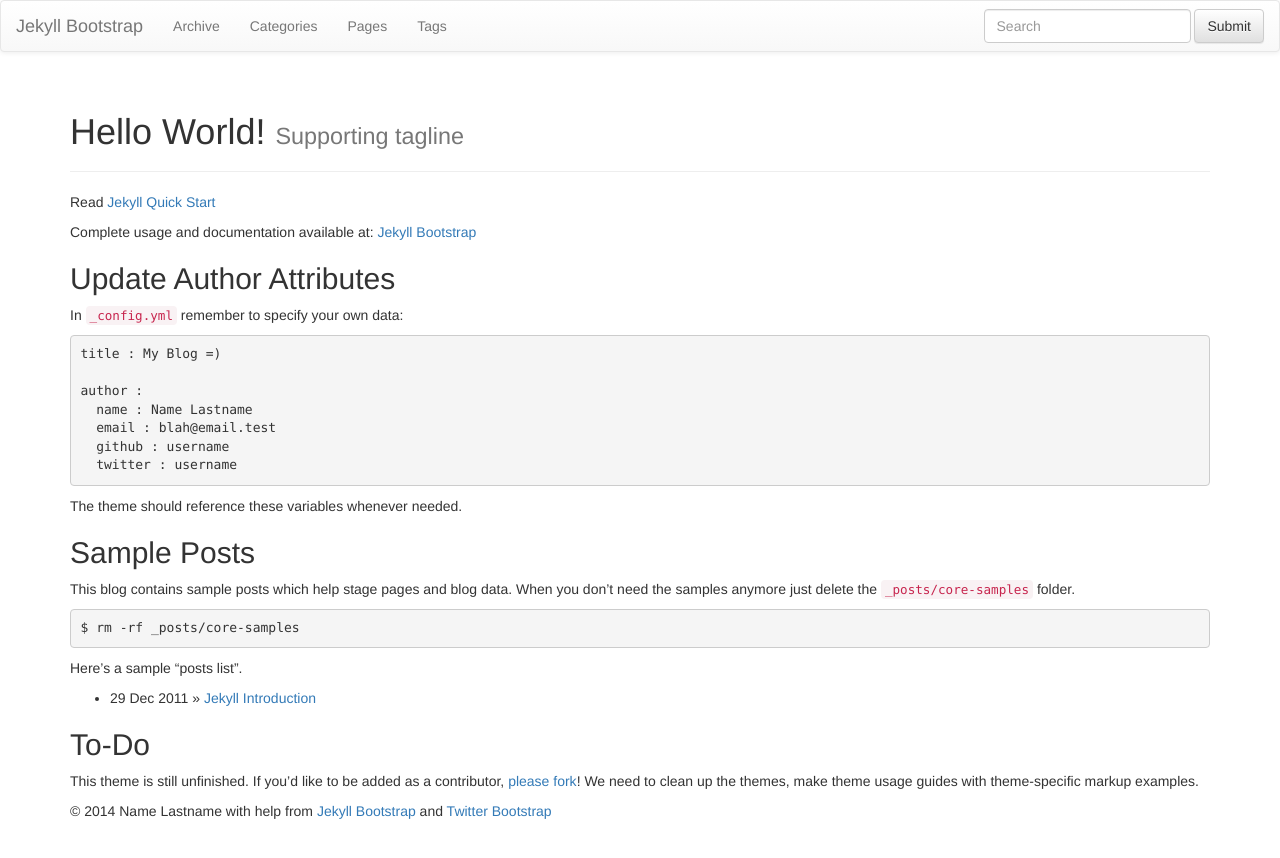
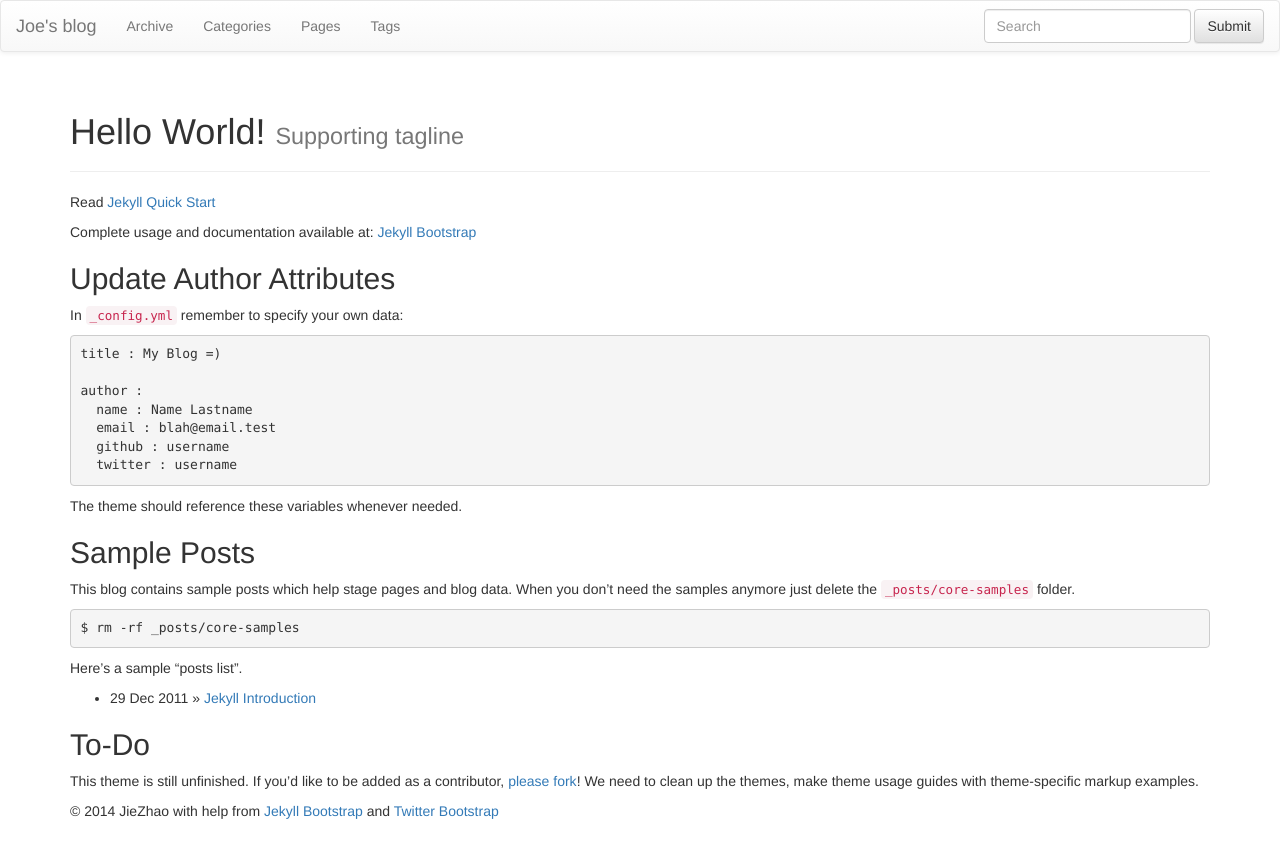
Before and after one commit to zhaojiejoe/zhaojiejoe.github.com, a Jekyll site: the page built from index.md, in a window 1280 px wide. Shown: the top 858 px of the page. Built offline with Jekyll 4.4.1, drawn with Linux system fonts in a browser that asks for light colours; nearby versions of some CDN libraries; library files that are not in the unit come from our copies.

Commit message:
set config

```diff
--- a/_config.yml
+++ b/_config.yml
@@ -8,14 +8,14 @@ pygments: true
 # Themes are encouraged to use these universal variables
 # so be sure to set them if your theme uses them.
 #
-title : Jekyll Bootstrap
+title : Joe's blog
 tagline: Site Tagline
 author :
-  name : Name Lastname
-  email : blah@email.test
-  github : username
-  twitter : username
-  feedburner : feedname
+  name : JieZhao
+  email : zhaojiejoe@163.com
+  github : zhaojiejoe@github.com
+  twitter :
+  feedburner :
 
 # The production_url is only used when full-domain names are needed
 # such as sitemap.txt
```
